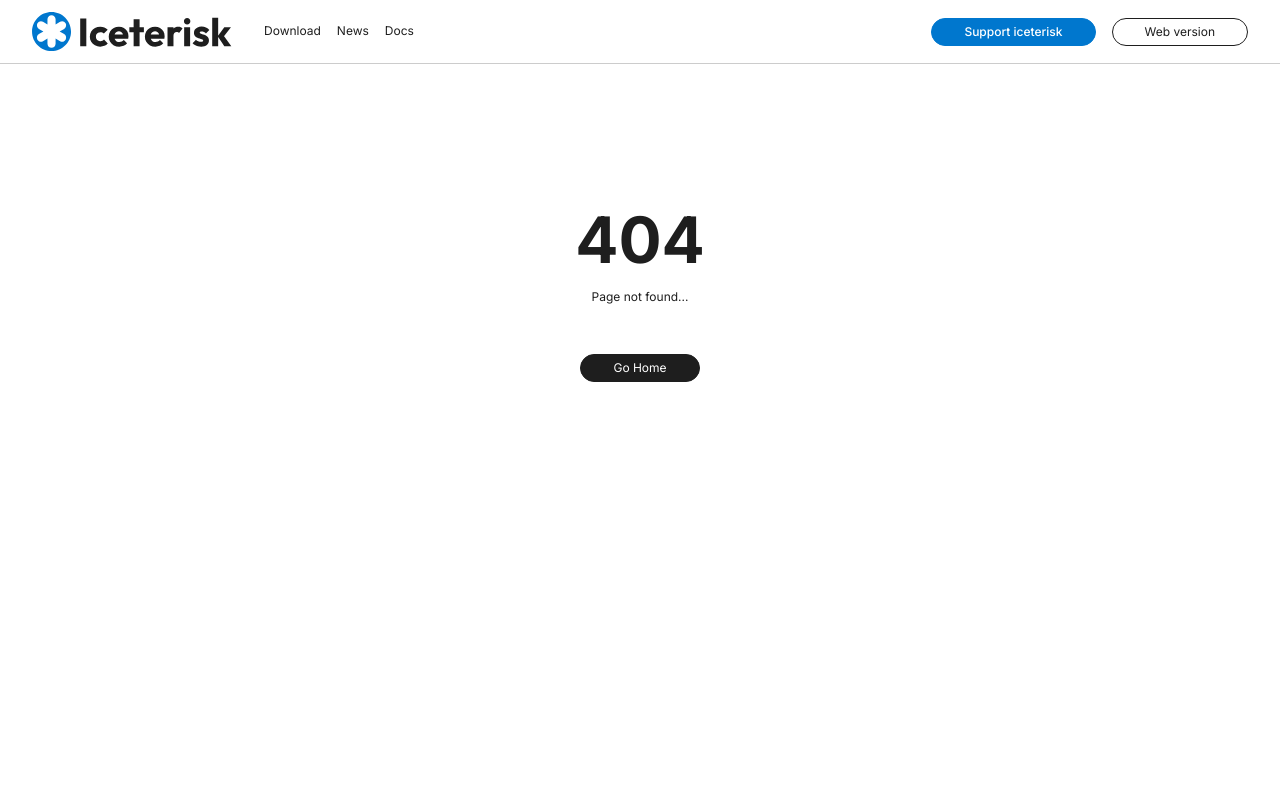
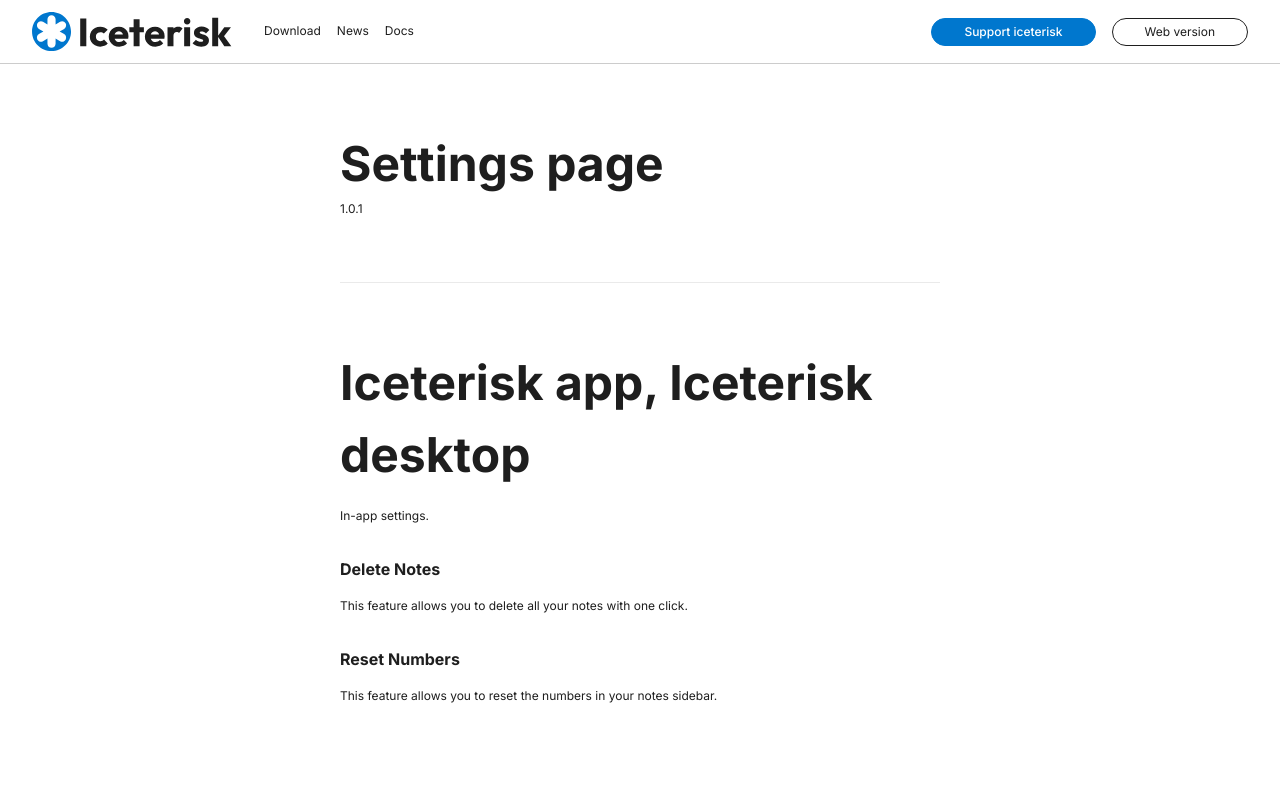
Before and after one commit to Ochygorek/iceterisk, a Next.js app: page /news/1.0.1 in a window 1280 px wide. Before the commit this address had no page. Shown: the top 800 px of the page. Built offline with nearby package versions, Linux system fonts and the light colour scheme.

Commit message:
settings news + docs

```diff
--- a/app/(navigation)/docs/(sections)/settings/page.tsx
+++ b/app/(navigation)/docs/(sections)/settings/page.tsx
@@ -3,9 +3,21 @@
 
 function page() {
   return (
-    <article className={styles.article}>
-      <h2>Settings</h2>
-      <span>Coming soon...</span>
+<article className={styles.article}>
+        <h2>Settings</h2>
+        <span>In-app settings allow you to change, update or reset your notes, theme and overall experience.</span>
+        <span>
+          <b>Disclaimer: </b> changes in settings are non-reversable at the moment.
+        </span>
+        <div className={styles.divider}></div>
+        <h2>Notes section</h2>
+        <h3>Delete Notes</h3>
+        <span>This setting allows you to delete all your notes in bulk. This also includes the content inside the note. The change is permanent non-reversable.</span>
+        <h3>Reset numbers</h3>
+        <span>Reset numbers allows you to reset the number in your note name. This feature could be usefull if you are starting new project and want to have all of the numbers start from the beginning for organisation and convenience.</span>
+        <div className={styles.divider}></div>
+        <span>More coming soon...</span>
+        <div className={styles.last}></div>
     </article>
   )
 }
--- /dev/null
+++ b/app/(navigation)/news/(news sections)/1.0.1/page.tsx
@@ -0,0 +1,32 @@
+import React from 'react'
+import styles from '@/app/css/newssection.module.css'
+
+function page() {
+  return (
+    <section className={styles.newsSection}>
+      <div className={styles.newsSectionContainer}>
+        <div className={styles.headingContainer}>
+          <h2>Settings page</h2>
+          <span>1.0.1</span>
+        </div>
+        <div className={styles.divider}></div>
+        <div className={styles.content}>
+          <div>
+            <h2>Iceterisk app, Iceterisk desktop</h2>
+            <span>In-app settings.</span>
+          </div>
+          <div>
+            <h3>Delete Notes</h3>
+            <span>This feature allows you to delete all your notes with one click.</span>
+          </div>
+          <div>
+            <h3>Reset Numbers</h3>
+            <span>This feature allows you to reset the numbers in your notes sidebar.</span>
+          </div>
+        </div>
+      </div>
+    </section>
+  )
+}
+
+export default page
--- a/app/(navigation)/news/page.tsx
+++ b/app/(navigation)/news/page.tsx
@@ -16,6 +16,20 @@
           <h1>News</h1>
           <span>This page serves to provide the latest information about Iceterisk Iceterisk app (Iceterisk desktop included)</span>
         </div>
+        <section className={styles.newsSection}>
+          <Link href='/news/1.0.1'>
+            <div>
+              <h3>Settings page</h3>
+              <span>1.0.1</span>
+            </div>
+            <Image
+              src='/openinanotherwindow.svg'
+              alt='Open in another window image'
+              width={12}
+              height={12}
+            />
+          </Link>
+        </section>
         <section className={styles.newsSection}>
           <Link href='/news/1.0.0'>
             <div>
```
